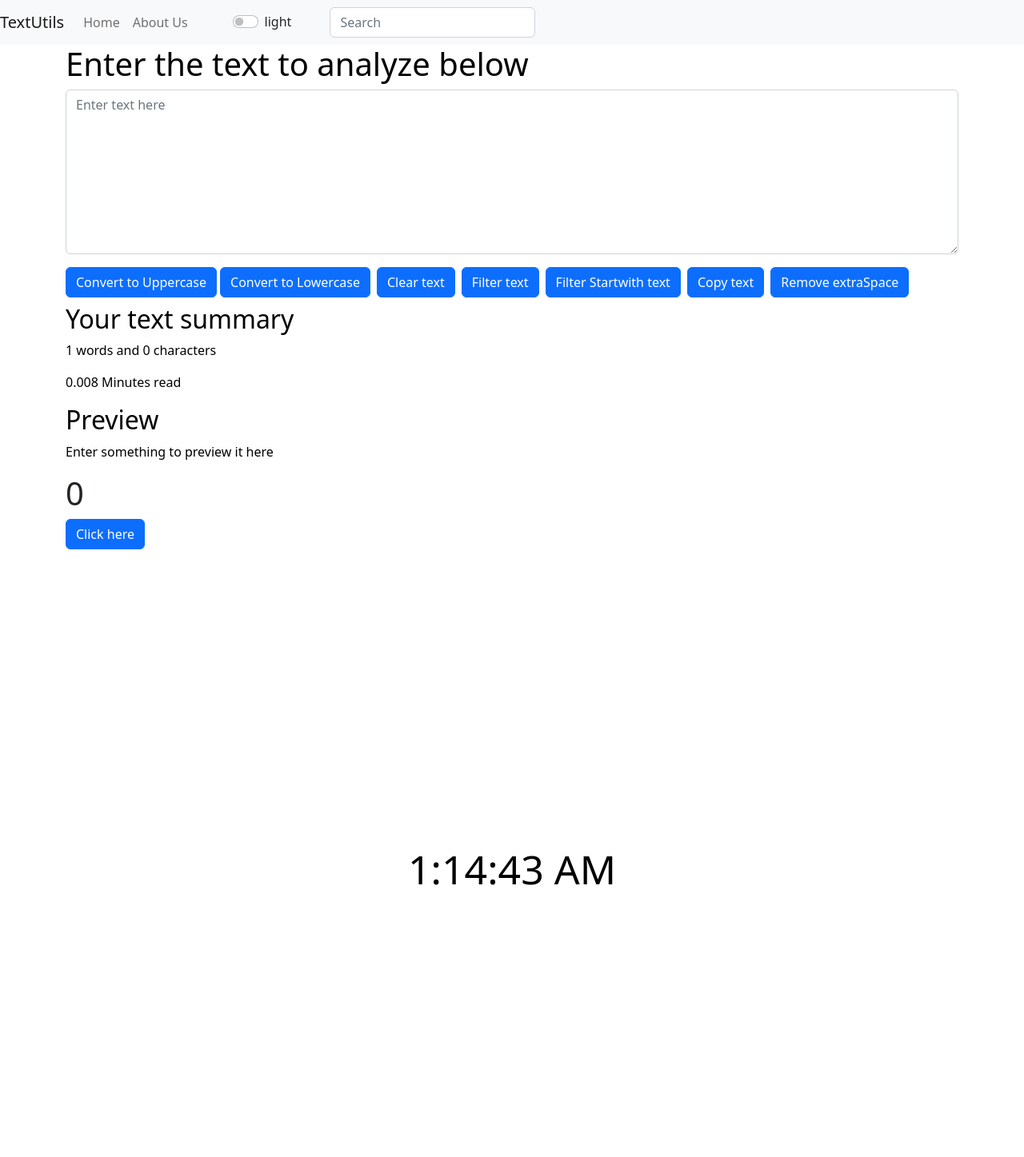
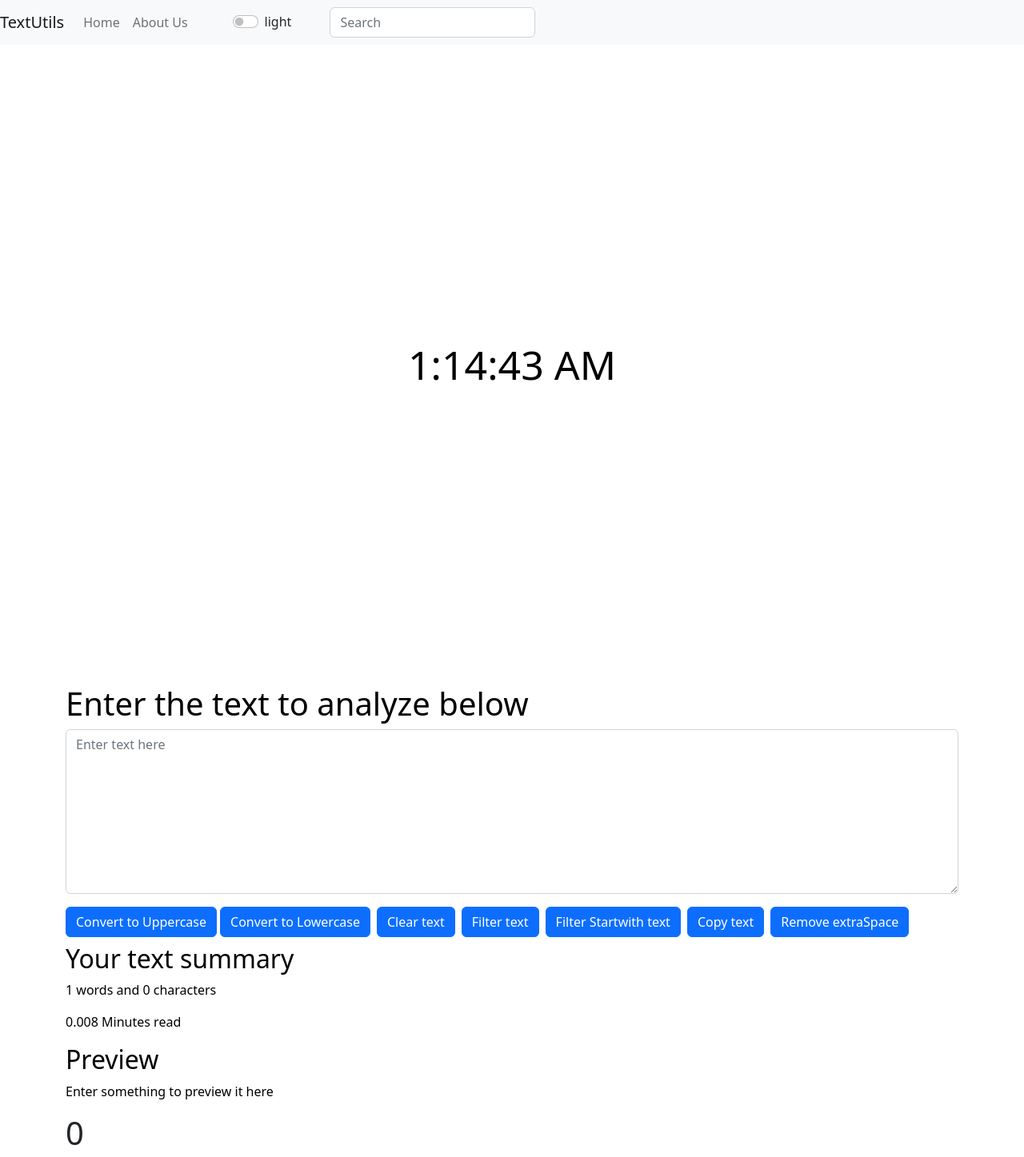
Before and after one commit to QaziAhmad77/React-allAbout-useState, a React (Create React App) app: page / in a window 1280 px wide. Shown: the top 1447 px of the page at 80% size. Built offline with nearby package versions, Linux system fonts and the light colour scheme.

Commit message:
Update App.js

```diff
--- a/src/App.js
+++ b/src/App.js
@@ -27,7 +27,7 @@ function App() {
     })
     setTimeout(()=>{
       setAlert(null);
-    })
+    },1500)
   }
   const toggleMode = ()=>{
     if(mode === "light"){
@@ -48,6 +48,7 @@ function App() {
     <Router>
       <Navbar title="TextUtils" about="About Us" mode={mode} toggleMode={toggleMode} />
       <Alert alert={alert}/>
+      <Clock mode={mode}/>
       {/* <Navbar /> */}
       <Switch>
         <Route path="/about">
@@ -60,7 +61,6 @@ function App() {
       <div className="container">
         <Increment heading="Click here" />
       </div>
-      <Clock mode={mode}/>
       </Router>
     </>
   );
```
